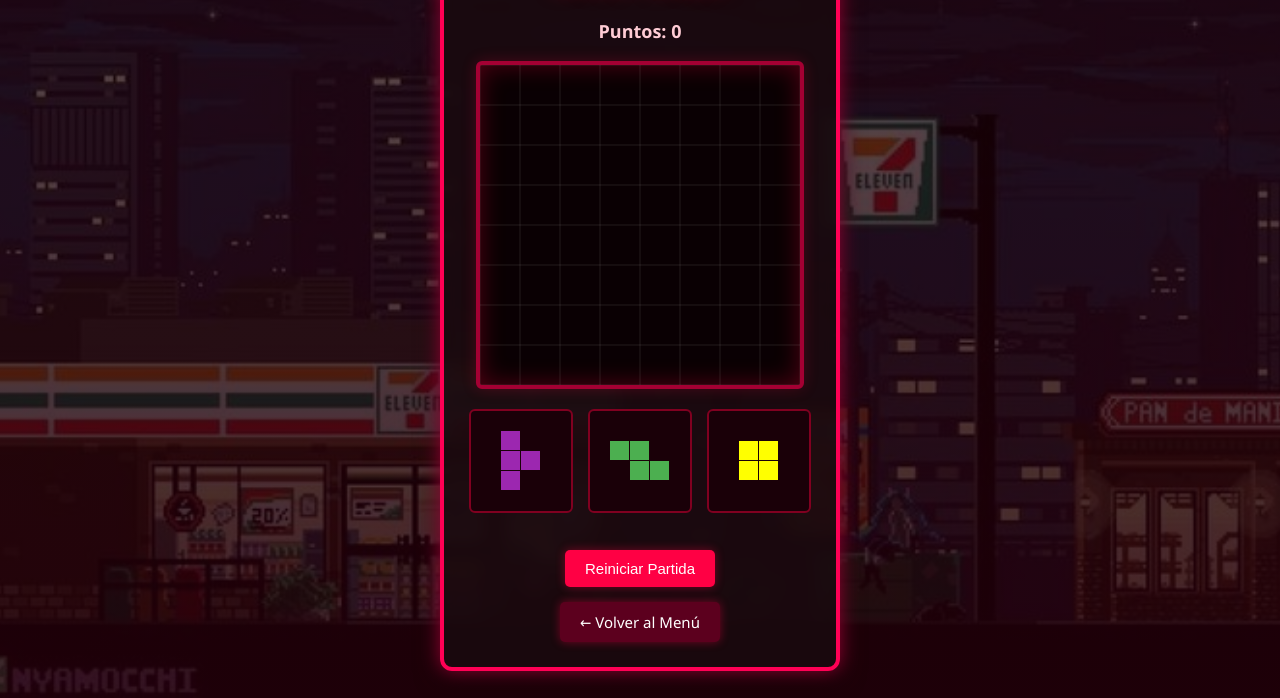
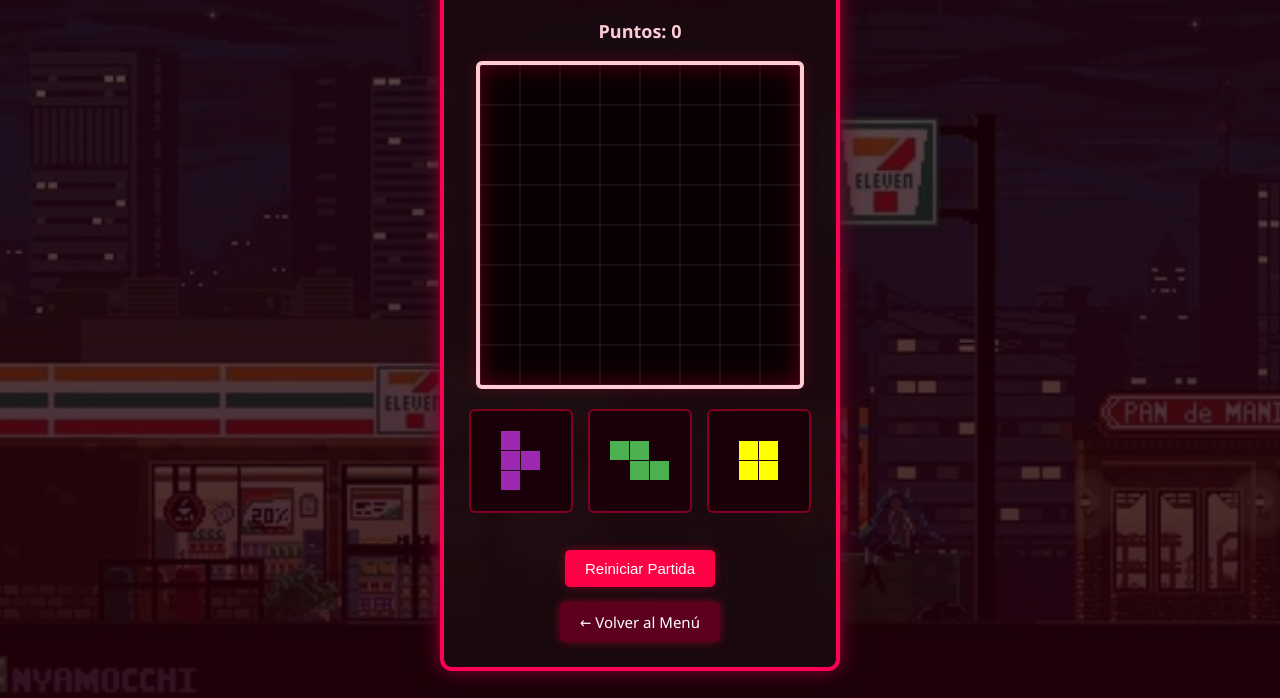
Before and after one commit to abricollage/tiktakk, a website: page juegos/blockblast.html in a window 1280 px wide. Shown: the part 102-800 px from the top of the page. Drawn offline with Linux system fonts and the light colour scheme.

Commit message:
Update blockblast.css

```diff
--- a/juegos/blockblast.css
+++ b/juegos/blockblast.css
@@ -44,9 +44,9 @@ h1 {
 }
 
 #tablero {
-    /* Fondo del tablero casi negro con un toque carmesí */
+
     background-color: #0a0003;
-    border: 4px solid #a40033;
+    border: 4px solid #ffccd5;
     border-radius: 6px;
     display: block;
     margin: 0 auto;
```
